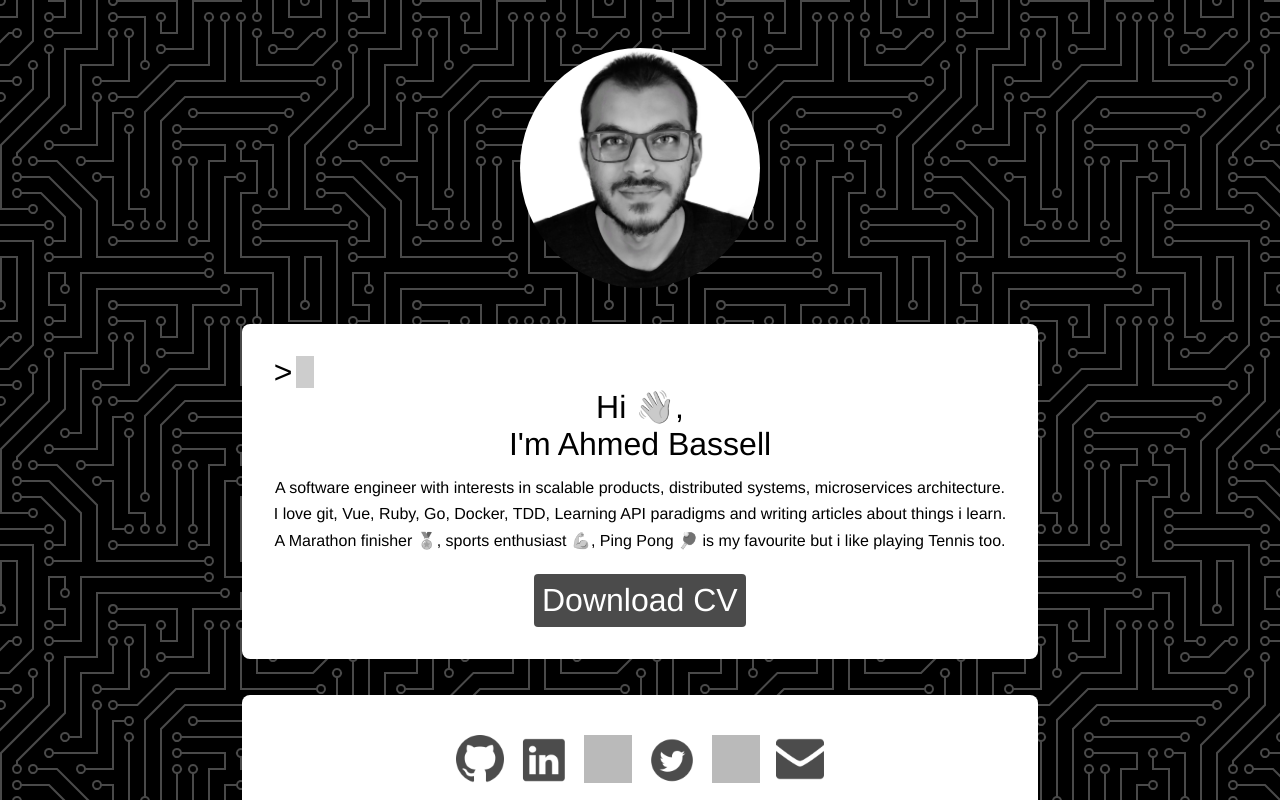
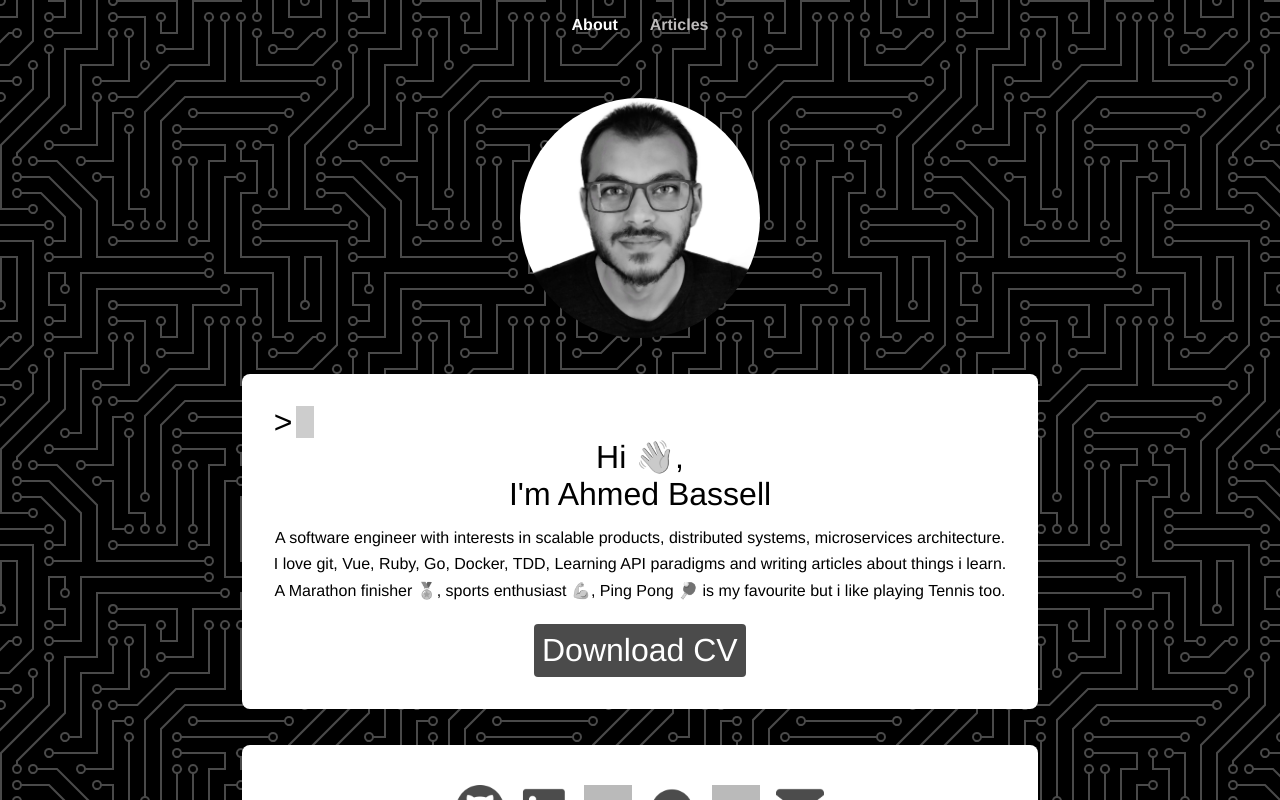
Before and after one commit to ahmedBassell/ahmedBassell.github.io, a Vue app: page /#/ in a window 1280 px wide. Built offline with nearby package versions, Linux system fonts and the light colour scheme; grey boxes are pictures that could not be loaded.

Commit message:
:hammer: Fix rel links

```diff
--- a/src/App.vue
+++ b/src/App.vue
@@ -1,9 +1,10 @@
 <template>
   <div id="app" class="app app--dark">
-    <!-- <div id="nav">
-      <router-link to="/">Home</router-link>
+    <div id="nav">
+      <router-link to="/">About</router-link>
       <router-link to="/blog">Articles</router-link>
-    </div> -->
+      <!-- <router-link to="/projects">Projects</router-link> -->
+    </div>
     <router-view/>
   </div>
 </template>
@@ -24,6 +25,7 @@ html, body {
   height: 100vh;
   overflow-y: auto;
   display: flex;
+  flex-flow: column nowrap;
 }
 
 .app--dark {
@@ -39,12 +41,12 @@ html, body {
 
 #nav a {
   font-weight: bold;
-  color: #fff;
+  color: #bdbbbb;
   text-decoration: none;
   margin: 8px 16px;
 }
 
 #nav a.router-link-exact-active {
-  color: #8facd8;
+  color: #fff;
 }
 </style>
--- a/src/views/Blog.vue
+++ b/src/views/Blog.vue
@@ -1,5 +1,5 @@
 <template>
   <div class="blog">
-    Blog Page!
+    No Recent Articles.
   </div>
 </template>
--- a/src/views/Home.vue
+++ b/src/views/Home.vue
@@ -40,7 +40,6 @@
 export default {
   name: 'Home',
   data() {
-    console.log(process.env.BASE_URL)
     return {
       cv_url: '/cv.pdf',
       desc_1: 'A software engineer with interests in scalable products, distributed systems, microservices architecture.',
--- a/vue.config.js
+++ b/vue.config.js
@@ -1,5 +1,4 @@
 module.exports = {
-  publicPath: 'https://ahmedbassell.github.io/',
   chainWebpack: config => {
     config
     .plugin('html')
```
Also changed, not shown: public/404.html (added, +12 -0 lines).
